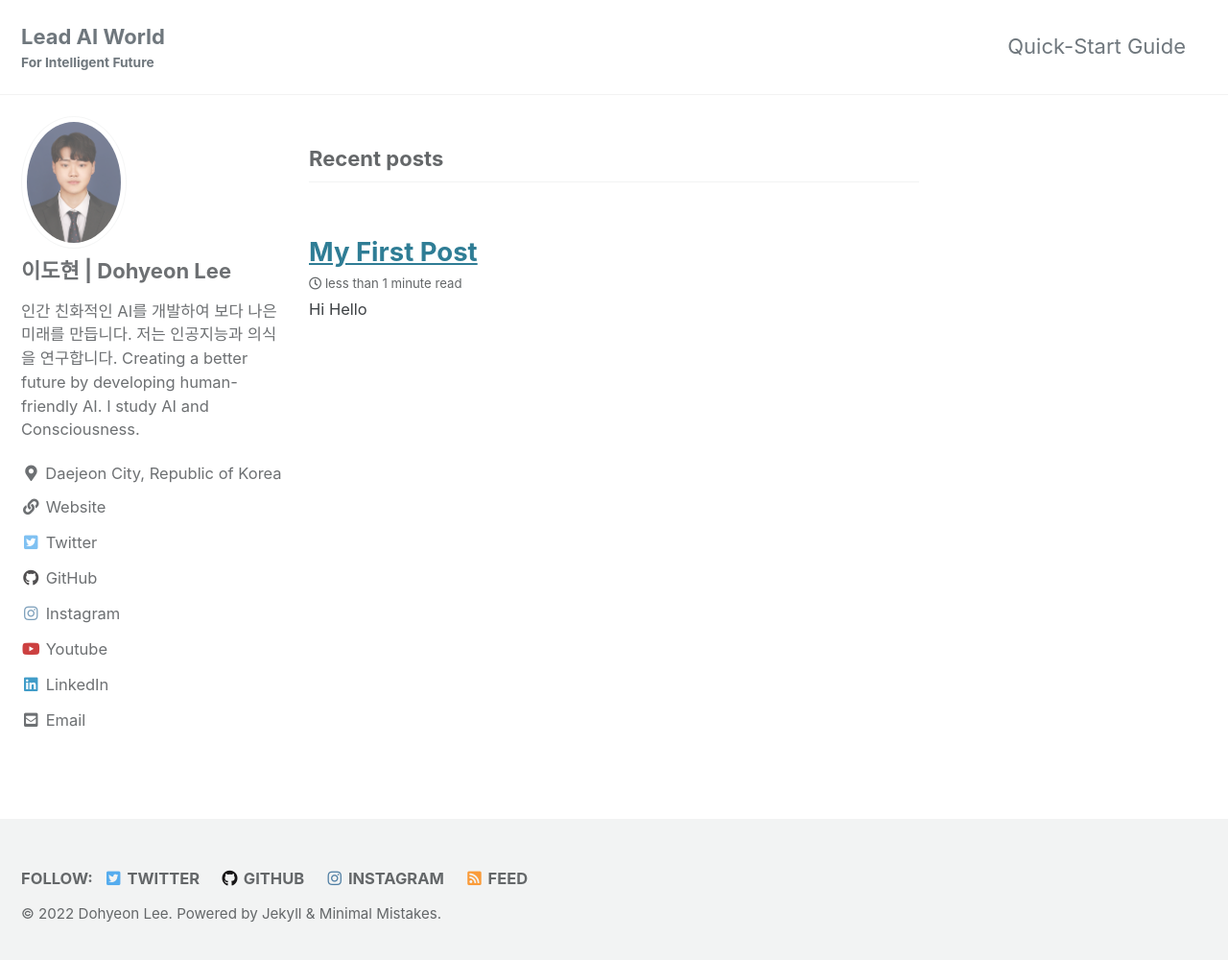
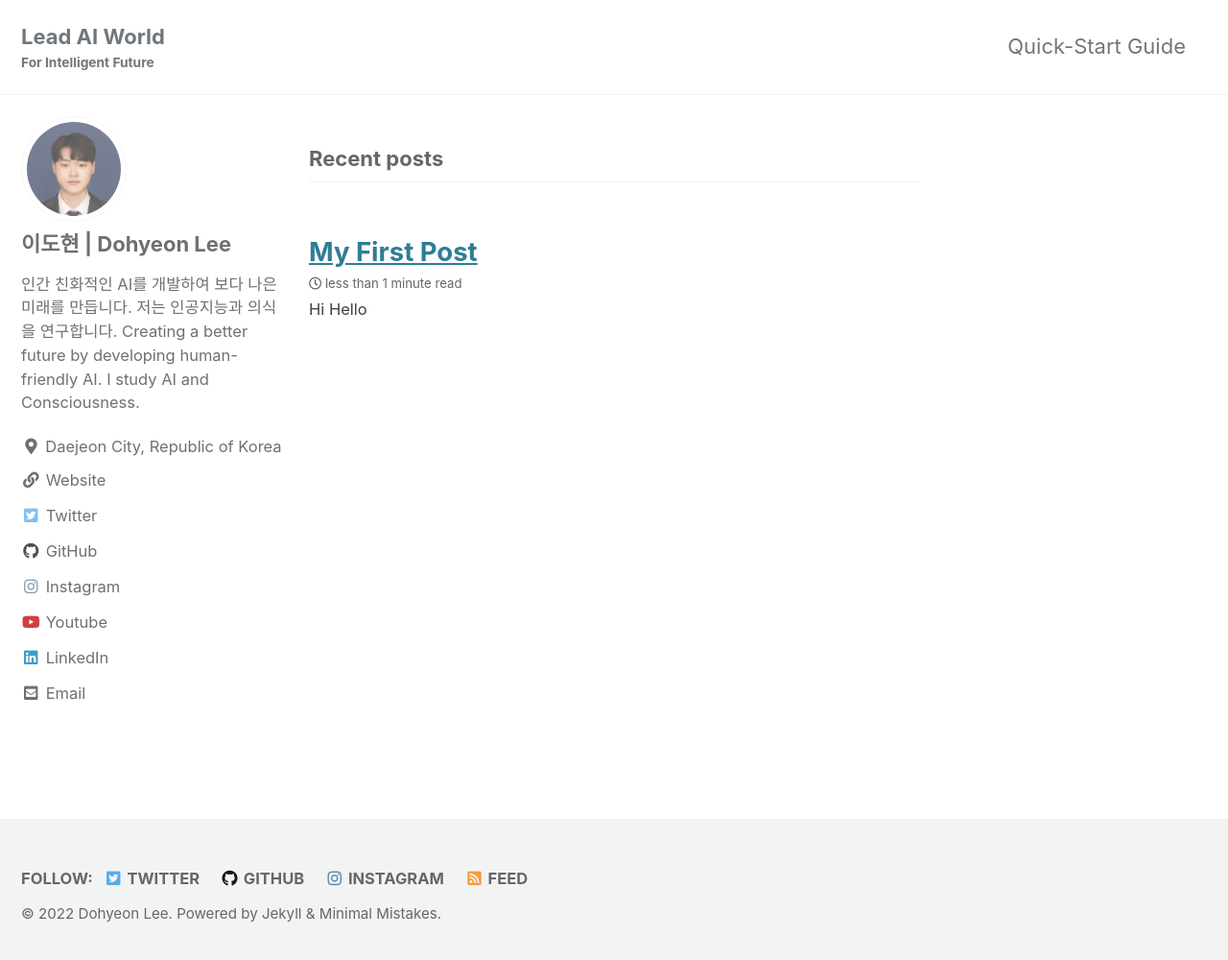
Before and after one commit to Lead-AI-World/Lead-AI-World.github.io, a Jekyll site: the page built from index.html, in a window 1280 px wide and 1008 px high. Shown: the top 1000 px of the window at 96% size. Built offline with Jekyll 4.4.1, drawn with Linux system fonts in a browser that asks for light colours; cached includes are drawn as plain includes; the list of posts is cut into pages by our own code.

Commit message:
author profile custom

```diff
--- a/_config.yml
+++ b/_config.yml
@@ -112,7 +112,7 @@ analytics:
 # Site Author
 author:
   name             : "이도현 | Dohyeon Lee"
-  avatar           : "/assets/images/bio-photo.jpg" # path of avatar image, e.g. "/assets/images/bio-photo.jpg"
+  avatar           : "/assets/images/이도현_증명사진(고화질)_정사각.jpeg" # path of avatar image, e.g. "/assets/images/bio-photo.jpg"
   bio              : "인간 친화적인 AI를 개발하여 보다 나은 미래를 만듭니다. 저는 인공지능과 의식을 연구합니다. \n Creating a better future by developing human-friendly AI. I study AI and Consciousness."
   location         : "Daejeon City, Republic of Korea"
   email            : "leadh991114@gmail.com"
```
Also changed, not shown: assets/images/bio-photo.jpg (deleted), assets/images/이도현_증명사진(고화질)_정사각.jpeg (added).
